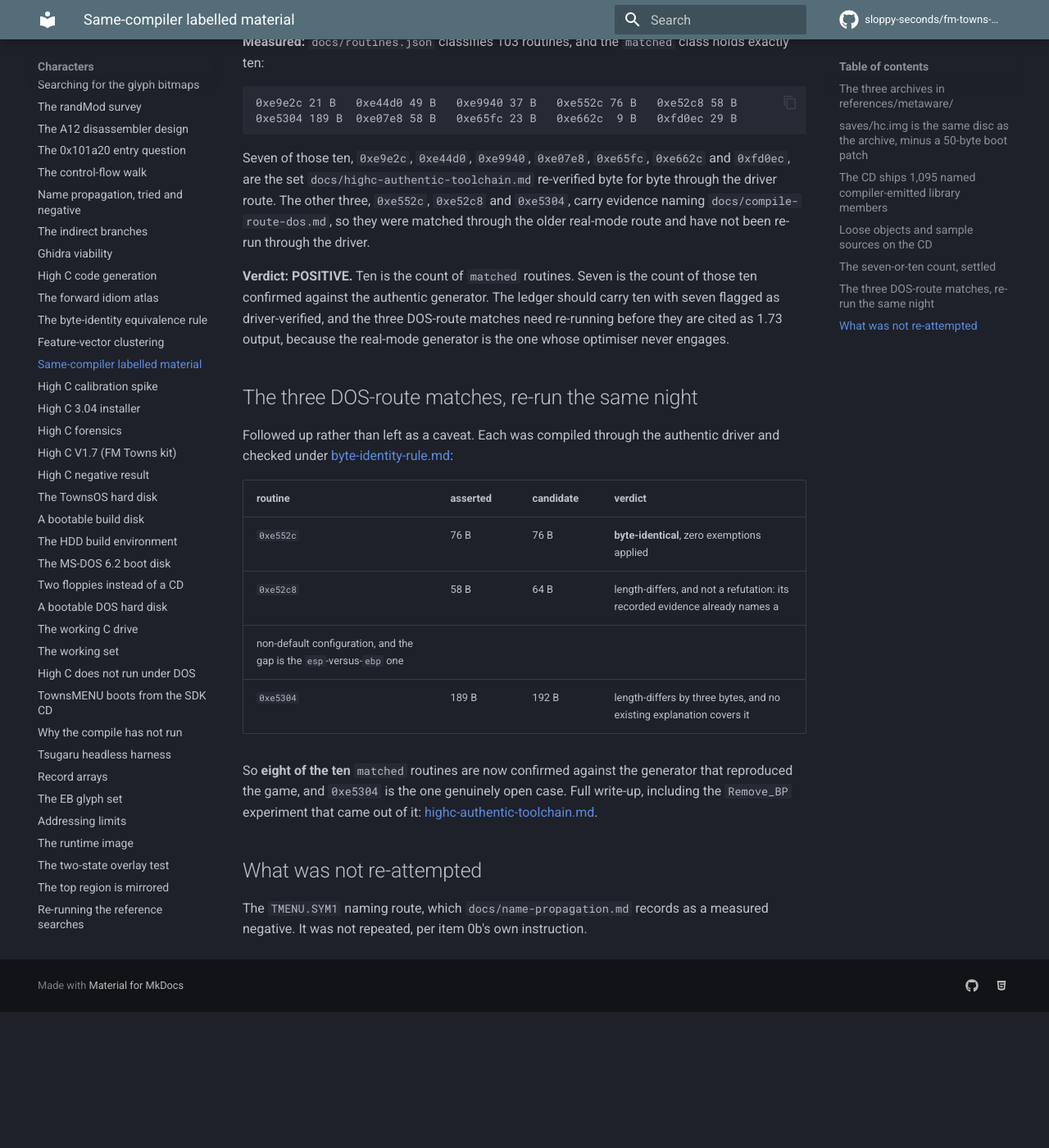
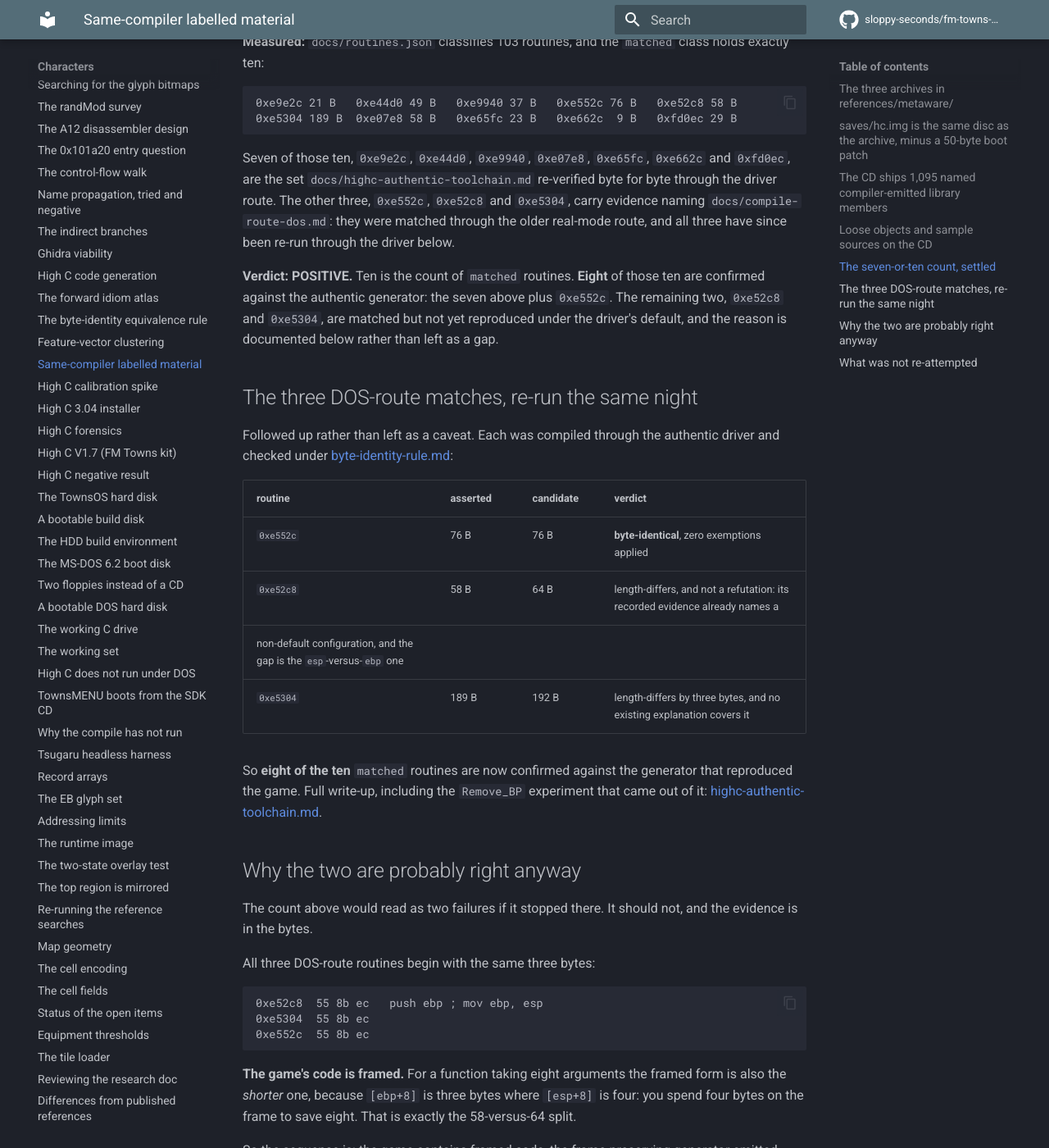
Before and after one commit to sloppy-seconds/fm-towns-ultima, an MkDocs documentation site: the page built from docs/attribution-samples.md, in a window 1280 px wide and 1400 px high, scrolled down 3256 px. Shown: the whole window at 82% size. Built offline with MkDocs 1.6.1 and Material for MkDocs 9.7.7, drawn with Linux system fonts in a browser that asks for light colours; comment, search, counter and statistics services are not loaded; before the commit the page ends 4490 px from its top, so only the background shows below that; some of the changed text lies outside the part shown.

Commit message:
count: eight driver-verified of ten, and the two framed routines are accounted for
I updated two files last commit and missed four, so the driver-verified count was
wrong in tools/checkall.js, docs/plan-attribution.md (twice),
docs/attribution-samples.md (twice) and docs/compiler-generation.md, and the gate
itself was pinned to the stale number. That is the drift this repo is built to
catch, and I caused it.

The count is now: ten matched, EIGHT driver-verified (the seven plus 0xe552c,
re-run on 2026-11-02 and byte-identical with zero exemptions), and two
framed-pending (0xe52c8, 0xe5304).

The two are not refutations and demoting them would have been the wrong reading.
All three DOS-route routines begin 55 8b ec, so the game's code is FRAMED. For an
eight-argument function the framed form is also the shorter one, because
[ebp+8] is three bytes where [esp+8] is four. The frame-preserving generator
emitted framed code and matched. The driver's DEFAULT strips the frame, which is
why 0xe52c8 comes out 64 bytes against 58. They are blocked on a compiler toggle,
not on wrong C.

The gate now asserts the accounting closes: eight verified plus two framed-pending
must equal all ten matched. A routine in neither list has no explanation, and that
fails here instead of going unnoticed.

Two defects in checkall.js found while verifying the above:

1. `--only` split its value on commas, and check names contain commas.
   `--only='matched-routine count is settled at ten, eight driver-verified'` became
   two names that matched nothing, so it ran NO check and reported success. It now
   takes one name per flag with no splitting.

2. Under `--only`, a failing check that the process was not asked to run was
   filtered out of the output, so it exited non-zero with no message anywhere. A
   failure is now always printed: --only says which checks a process runs, not
   which problems are allowed to be invisible.

The parallel driver's merge is rewritten accordingly. It prints the cheap checks in
their own order then the slow ones in --list-slow order, counts by unique name so a
failure several processes reported is counted once, and requires each shard to
report exactly one line for its own name.

Verified: clean run 37/37 exit 0; a cheap check failing (em-dash) 36 pass 1 fail
exit 1; slow checks failing (corpus.json removed) 35 pass 2 fail exit 1; counts
reconcile to 37 in all three.

````diff
--- a/docs/attribution-samples.md
+++ b/docs/attribution-samples.md
@@ -121,13 +121,13 @@ which is two numbers in one sentence for the same set. They are not the same set
 
 Seven of those ten, `0xe9e2c`, `0xe44d0`, `0xe9940`, `0xe07e8`, `0xe65fc`, `0xe662c` and `0xfd0ec`, are the
 set `docs/highc-authentic-toolchain.md` re-verified byte for byte through the driver route. The other three,
-`0xe552c`, `0xe52c8` and `0xe5304`, carry evidence naming `docs/compile-route-dos.md`, so they were matched
-through the older real-mode route and have not been re-run through the driver.
+`0xe552c`, `0xe52c8` and `0xe5304`, carry evidence naming `docs/compile-route-dos.md`: they were matched
+through the older real-mode route, and all three have since been re-run through the driver below.
 
-**Verdict: POSITIVE.** Ten is the count of `matched` routines. Seven is the count of those ten confirmed
-against the authentic generator. The ledger should carry ten with seven flagged as driver-verified, and the
-three DOS-route matches need re-running before they are cited as 1.73 output, because the real-mode generator
-is the one whose optimiser never engages.
+**Verdict: POSITIVE.** Ten is the count of `matched` routines. **Eight** of those ten are confirmed against
+the authentic generator: the seven above plus `0xe552c`. The remaining two, `0xe52c8` and `0xe5304`, are
+matched but not yet reproduced under the driver's default, and the reason is documented below rather than
+left as a gap.
 
 ## The three DOS-route matches, re-run the same night
 
@@ -141,9 +141,34 @@ Followed up rather than left as a caveat. Each was compiled through the authenti
 non-default configuration, and the gap is the `esp`-versus-`ebp` one |
 | `0xe5304` | 189 B | 192 B | length-differs by three bytes, and no existing explanation covers it |
 
-So **eight of the ten** `matched` routines are now confirmed against the generator that reproduced the game,
-and `0xe5304` is the one genuinely open case. Full write-up, including the `Remove_BP` experiment that came
-out of it: [highc-authentic-toolchain.md](highc-authentic-toolchain.md).
+So **eight of the ten** `matched` routines are now confirmed against the generator that reproduced the game.
+Full write-up, including the `Remove_BP` experiment that came out of it:
+[highc-authentic-toolchain.md](highc-authentic-toolchain.md).
+
+## Why the two are probably right anyway
+
+The count above would read as two failures if it stopped there. It should not, and the evidence is in the
+bytes.
+
+All three DOS-route routines begin with the same three bytes:
+
+```
+0xe52c8  55 8b ec   push ebp ; mov ebp, esp
+0xe5304  55 8b ec
+0xe552c  55 8b ec
+```
+
+**The game's code is framed.** For a function taking eight arguments the framed form is also the *shorter*
+one, because `[ebp+8]` is three bytes where `[esp+8]` is four: you spend four bytes on the frame to save
+eight. That is exactly the 58-versus-64 split.
+
+So the sequence is: the game contains framed code, the frame-preserving generator emitted framed code and
+matched, and the driver's **default** strips the frame, which is why `0xe52c8` comes out 64 bytes against 58.
+`0xe52c8` is therefore not a refutation of its original match. It is a blocked reproduction, and the block is
+a compiler toggle rather than the C.
+
+The honest ledger entry for those two is `compiler-1.73-matched`, with the note that the reproduction requires
+the frame-preserving configuration and that the driver default does not provide it yet.
 
 ## What was not re-attempted
 
````
Also changed, not shown: docs/compiler-generation.md (+7 -7 lines), docs/plan-attribution.md (+7 -5 lines), 2 other files.
